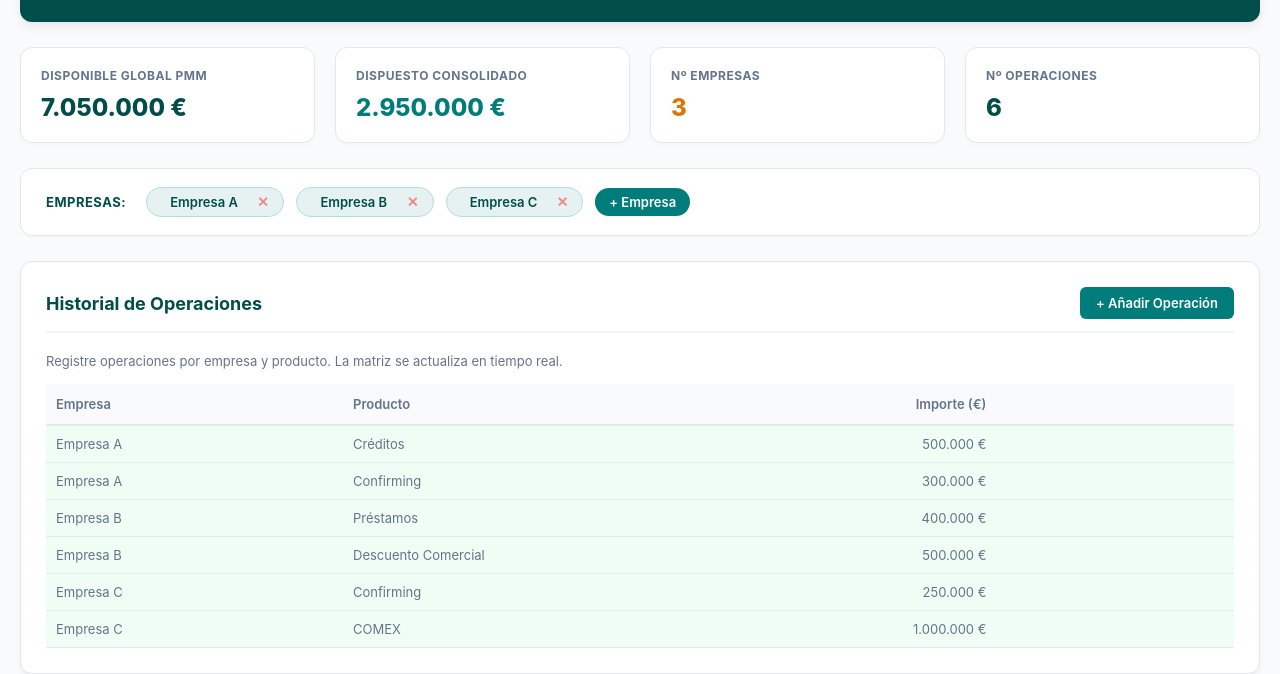
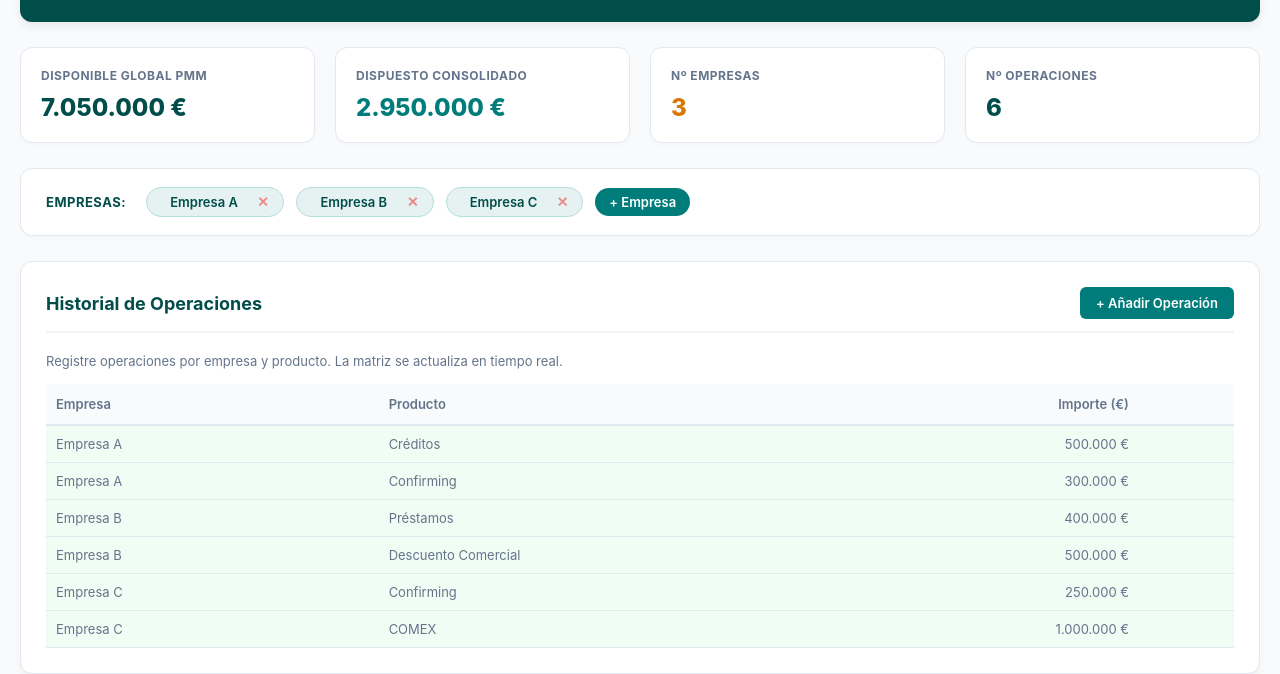
Before and after one commit to ricardoloria-droid/simulador__pm, a website: page simulador_pmm_multiempresa.html in a window 1280 px wide. Shown: the part 131-805 px from the top of the page. Drawn offline with Linux system fonts and the light colour scheme.

Commit message:
fix: reducir columna eliminar en simulador multiempresa

```diff
--- a/simulador_pmm_multiempresa.html
+++ b/simulador_pmm_multiempresa.html
@@ -463,10 +463,10 @@
                 <table>
                     <thead>
                         <tr>
-                            <th style="width: 25%;">Empresa</th>
-                            <th style="width: 25%;">Producto</th>
-                            <th style="width: 30%; text-align: right;">Importe (€)</th>
-                            <th style="width: 20%; text-align: center;"></th>
+                            <th style="width: 28%;">Empresa</th>
+                            <th style="width: 28%;">Producto</th>
+                            <th style="width: 36%; text-align: right;">Importe (€)</th>
+                            <th style="width: 8%;"></th>
                         </tr>
                     </thead>
                     <tbody id="operationsLogBody">
```
